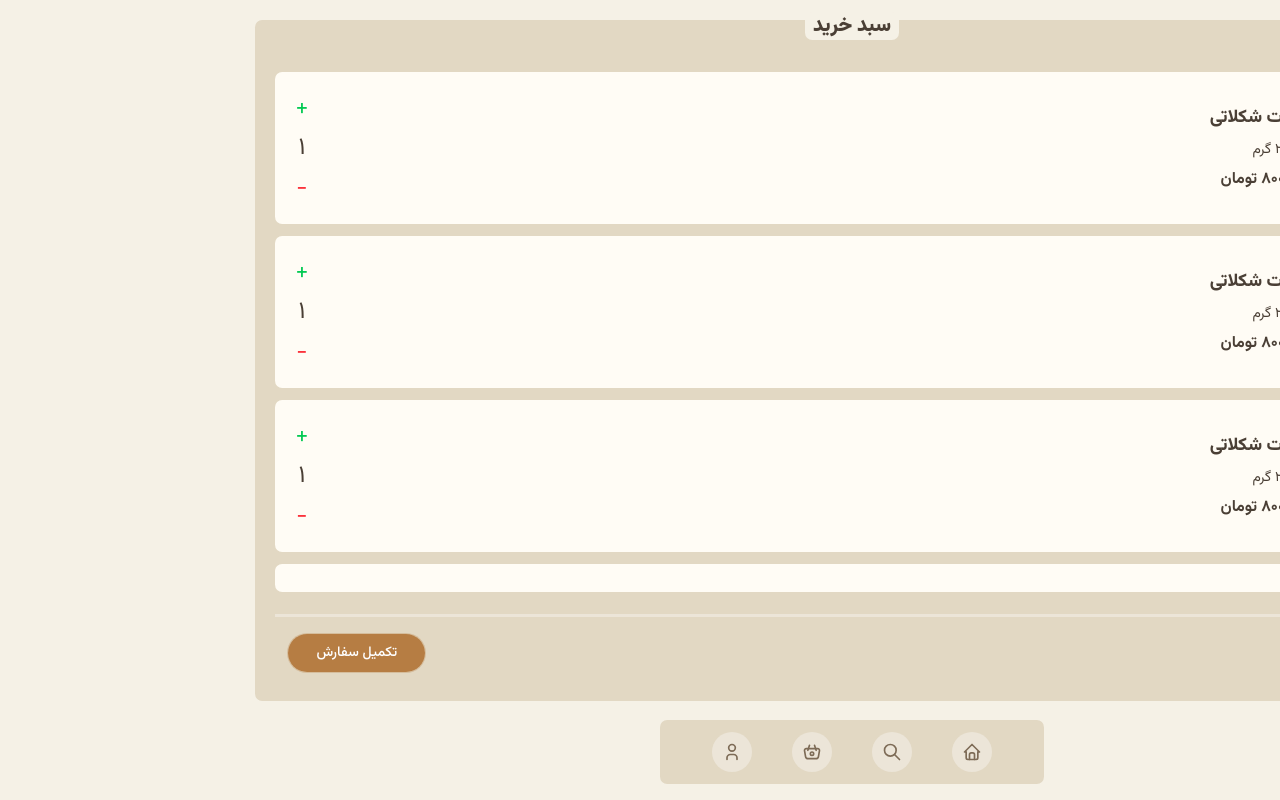
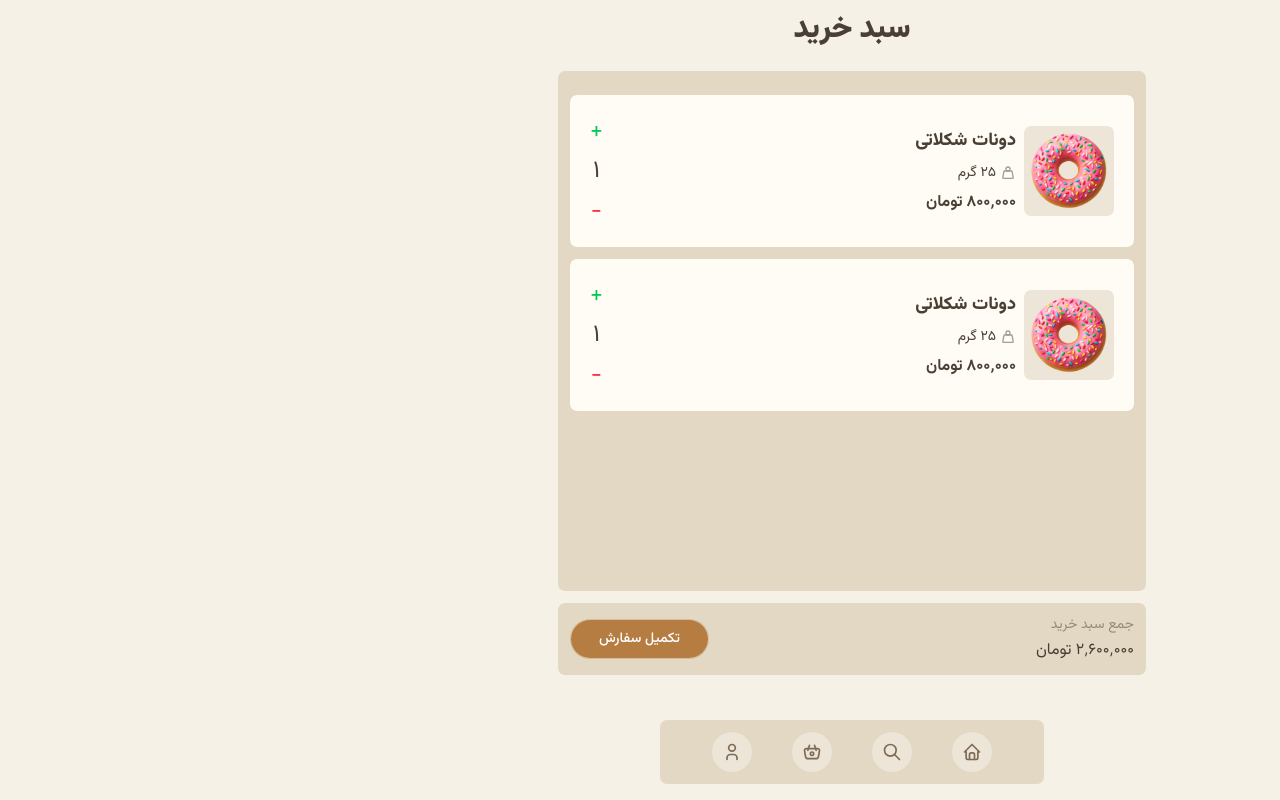
Before and after one commit to MojtabaOnTheNet/Ella-Cookie-Shop, a Next.js app: page /cart in a window 1280 px wide. Built offline with nearby package versions, Linux system fonts and the light colour scheme.

Commit message:
Add cart page responsiveness for desktop

```diff
--- a/app/(main)/cart/page.tsx
+++ b/app/(main)/cart/page.tsx
@@ -42,107 +42,14 @@ const Page = () => {
         </div>
       ) : (
         <div className="relative mt-5 flex h-[calc(100dvh-60px)] flex-col items-center justify-start gap-3">
-          <h1 className="absolute -top-2 rounded-2xl bg-background px-2 text-xl font-black text-foreground">
+          <h1 className="absolute -top-2 rounded-2xl bg-background px-2 text-xl font-black text-foreground md:text-3xl">
             سبد خرید
           </h1>
-          <div className="flex h-[92%] w-[95%] flex-col items-center justify-start gap-3 rounded-2xl bg-secondary px-5 pt-10">
-            <ScrollArea className="max-h-[83%] w-full rounded-2xl" dir="rtl">
-              <div className="my-3 flex h-[15%] w-full items-center justify-start rounded-2xl bg-card p-5">
-                <Image
-                  src="/pink-donut.png"
-                  width={90}
-                  height={90}
-                  alt="An image of a donut"
-                  className="ml-2 rounded-2xl bg-muted"
-                />
-                <div className="flex flex-col gap-2">
-                  <h1 className="text-lg font-extrabold text-accent-foreground">
-                    دونات شکلاتی
-                  </h1>
-                  <h2 className="text-sm">
-                    <IconWeight className="ml-1 inline size-4 opacity-50" />
-                    {`${(25).toLocaleString("fa-IR")} گرم`}
-                  </h2>
-                  <h2 className="font-bold">{`${(800000).toLocaleString("fa-IR")} تومان`}</h2>
-                </div>
-                <div className="mr-auto flex flex-col items-center justify-center gap-2 text-2xl">
-                  <span className="text-green-500">+</span>
-                  <span>{(1).toLocaleString("fa-IR")}</span>
-                  <span className="text-red-500">-</span>
-                </div>
-              </div>
-              <div className="my-3 flex h-[15%] w-full items-center justify-start rounded-2xl bg-card p-5">
-                <Image
-                  src="/pink-donut.png"
-                  width={90}
-                  height={90}
-                  alt="An image of a donut"
-                  className="ml-2 rounded-2xl bg-muted"
-                />
-                <div className="flex flex-col gap-2">
-                  <h1 className="text-lg font-extrabold text-accent-foreground">
-                    دونات شکلاتی
-                  </h1>
-                  <h2 className="text-sm">
-                    <IconWeight className="ml-1 inline size-4 opacity-50" />
-                    {`${(25).toLocaleString("fa-IR")} گرم`}
-                  </h2>
-                  <h2 className="font-bold">{`${(800000).toLocaleString("fa-IR")} تومان`}</h2>
-                </div>
-                <div className="mr-auto flex flex-col items-center justify-center gap-2 text-2xl">
-                  <span className="text-green-500">+</span>
-                  <span>{(1).toLocaleString("fa-IR")}</span>
-                  <span className="text-red-500">-</span>
-                </div>
-              </div>
-              <div className="my-3 flex h-[15%] w-full items-center justify-start rounded-2xl bg-card p-5">
-                <Image
-                  src="/pink-donut.png"
-                  width={90}
-                  height={90}
-                  alt="An image of a donut"
-                  className="ml-2 rounded-2xl bg-muted"
-                />
-                <div className="flex flex-col gap-2">
-                  <h1 className="text-lg font-extrabold text-accent-foreground">
-                    دونات شکلاتی
-                  </h1>
-                  <h2 className="text-sm">
-                    <IconWeight className="ml-1 inline size-4 opacity-50" />
-                    {`${(25).toLocaleString("fa-IR")} گرم`}
-                  </h2>
-                  <h2 className="font-bold">{`${(800000).toLocaleString("fa-IR")} تومان`}</h2>
-                </div>
-                <div className="mr-auto flex flex-col items-center justify-center gap-2 text-2xl">
-                  <span className="text-green-500">+</span>
-                  <span>{(1).toLocaleString("fa-IR")}</span>
-                  <span className="text-red-500">-</span>
-                </div>
-              </div>
-              <div className="my-3 flex h-[15%] w-full items-center justify-start rounded-2xl bg-card p-5">
-                <Image
-                  src="/pink-donut.png"
-                  width={90}
-                  height={90}
-                  alt="An image of a donut"
-                  className="ml-2 rounded-2xl bg-muted"
-                />
-                <div className="flex flex-col gap-2">
-                  <h1 className="text-lg font-extrabold text-accent-foreground">
-                    دونات شکلاتی
-                  </h1>
-                  <h2 className="text-sm">
-                    <IconWeight className="ml-1 inline size-4 opacity-50" />
-                    {`${(25).toLocaleString("fa-IR")} گرم`}
-                  </h2>
-                  <h2 className="font-bold">{`${(800000).toLocaleString("fa-IR")} تومان`}</h2>
-                </div>
-                <div className="mr-auto flex flex-col items-center justify-center gap-2 text-2xl">
-                  <span className="text-green-500">+</span>
-                  <span>{(1).toLocaleString("fa-IR")}</span>
-                  <span className="text-red-500">-</span>
-                </div>
-              </div>
+          <div className="flex h-[92%] w-[95%] flex-col items-center justify-start gap-3 rounded-2xl bg-secondary px-5 pt-10 md:h-[90%] md:w-[70%] md:justify-center md:bg-background xl:w-[50%]">
+            <ScrollArea
+              className="max-h-[83%] w-full rounded-2xl md:h-full md:bg-secondary md:p-3"
+              dir="rtl"
+            >
               <div className="my-3 flex h-[15%] w-full items-center justify-start rounded-2xl bg-card p-5">
                 <Image
                   src="/pink-donut.png"
@@ -192,7 +99,7 @@ const Page = () => {
                 </div>
               </div>
             </ScrollArea>
-            <div className="mt-auto mb-3 flex w-full items-center justify-between gap-1 border-t-3 border-muted p-3">
+            <div className="mt-auto mb-3 flex w-full items-center justify-between gap-1 border-t-3 border-muted p-3 md:mt-0 md:mb-0 md:rounded-2xl md:border-0 md:bg-secondary">
               <div className="flex flex-col items-start justify-center gap-1">
                 <span className="text-sm text-foreground/50">جمع سبد خرید</span>
                 <span>{`${(2600000).toLocaleString("fa-IR")} تومان`}</span>
```
